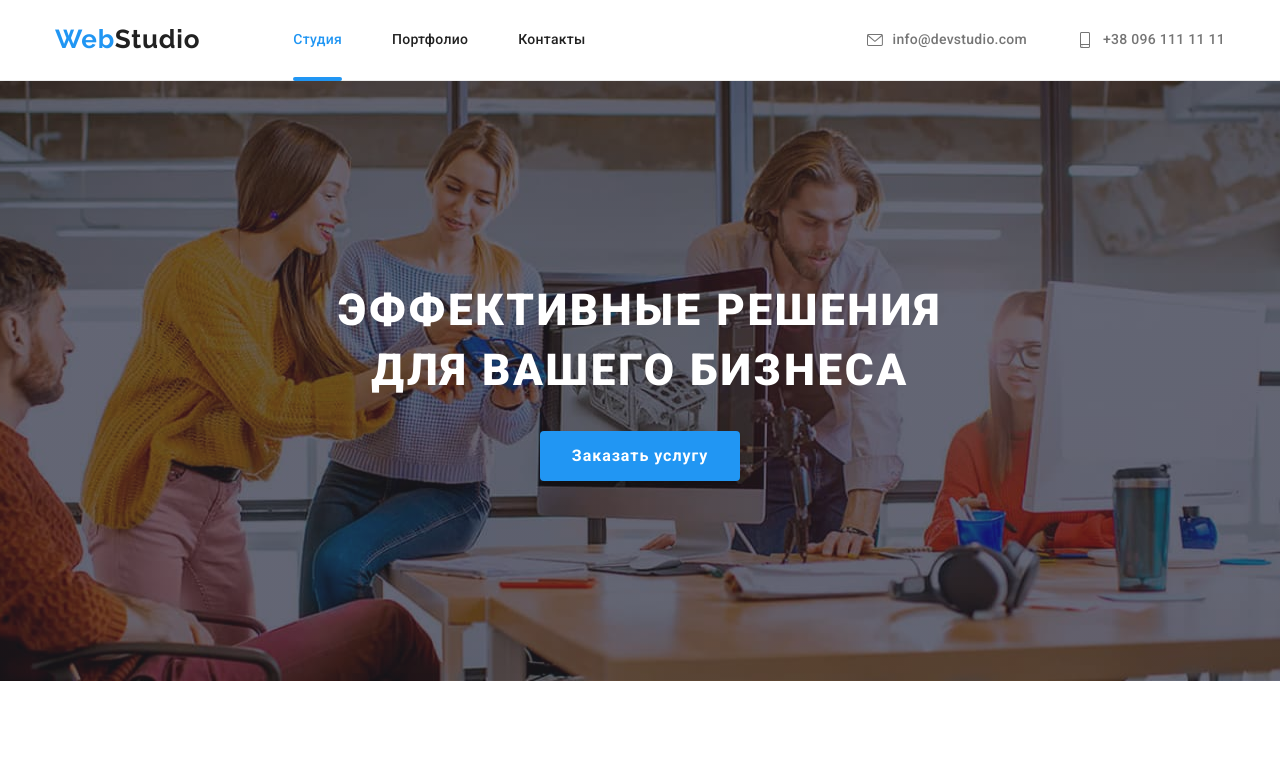
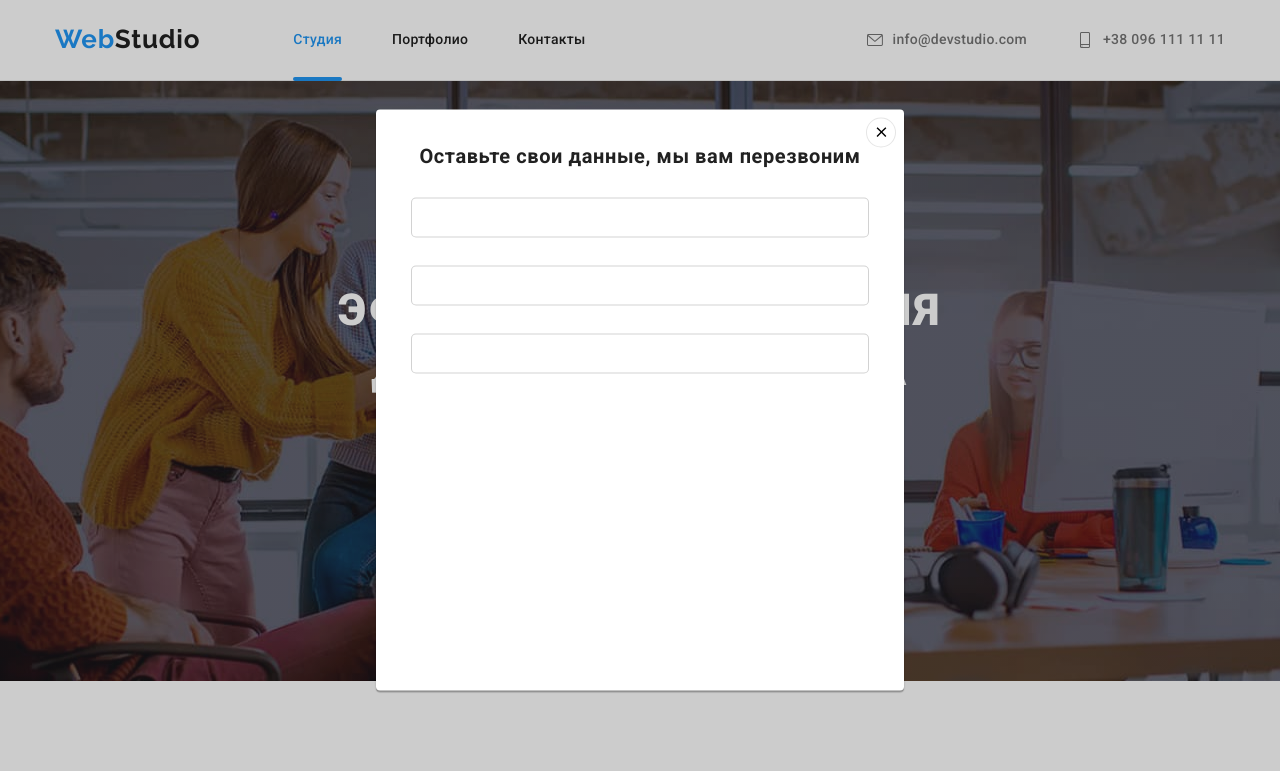
Before and after one commit to ViveeViator/goit-markup-hw-06, a plain HTML site: page index.html in a window 1280 px wide. Shown: the top 771 px of the page. Drawn offline with nearby package versions, Linux system fonts and the light colour scheme.

Commit message:
оставить

```diff
--- a/css/styles.css
+++ b/css/styles.css
@@ -725,7 +725,9 @@ address {
   top: 50%;
   left: 50%;
   transform: translate(-50%, -50%);
+  padding: 35px;
 }
+
 .modal-close {
   width: 30px;
   height: 30px;
@@ -745,3 +747,21 @@ address {
   pointer-events: none;
   visibility: hidden;
 }
+
+.modal-title {
+  font-weight: 700;
+  font-size: 20px;
+  line-height: 1.15;
+  text-align: center;
+  letter-spacing: 0.03em;
+  margin-bottom: 30px;
+  color: var(--header-color);
+}
+
+.forn-input {
+  width: 100%;
+  height: 40px;
+  border: 1px solid rgba(33, 33, 33, 0.2);
+  border-radius: 5px;
+  margin-bottom: 28px;
+}
--- a/index.html
+++ b/index.html
@@ -400,13 +400,19 @@
         </address>
         </div>
     </footer>
-    <div class="backdrop is-hidden" data-modal>
+    <div class="backdrop" data-modal>
         <div class="modal" >
             <button type="button" class="modal-close" data-modal-close>
                 <svg class="mobal-social-icon" width="18" height="18">
                     <use href="images/icons.svg.svg#icon-close-black"></use>
                 </svg>
             </button>
+            <p class="modal-title">Оставьте свои данные, мы вам перезвоним</p>
+            <form action="#">
+                <input type="text" class="forn-input">
+                <input type="text" class="forn-input">
+                <input type="text" class="forn-input">
+            </form>
         </div>
     </div>
     <script src="./js/modal.js"></script>
```
